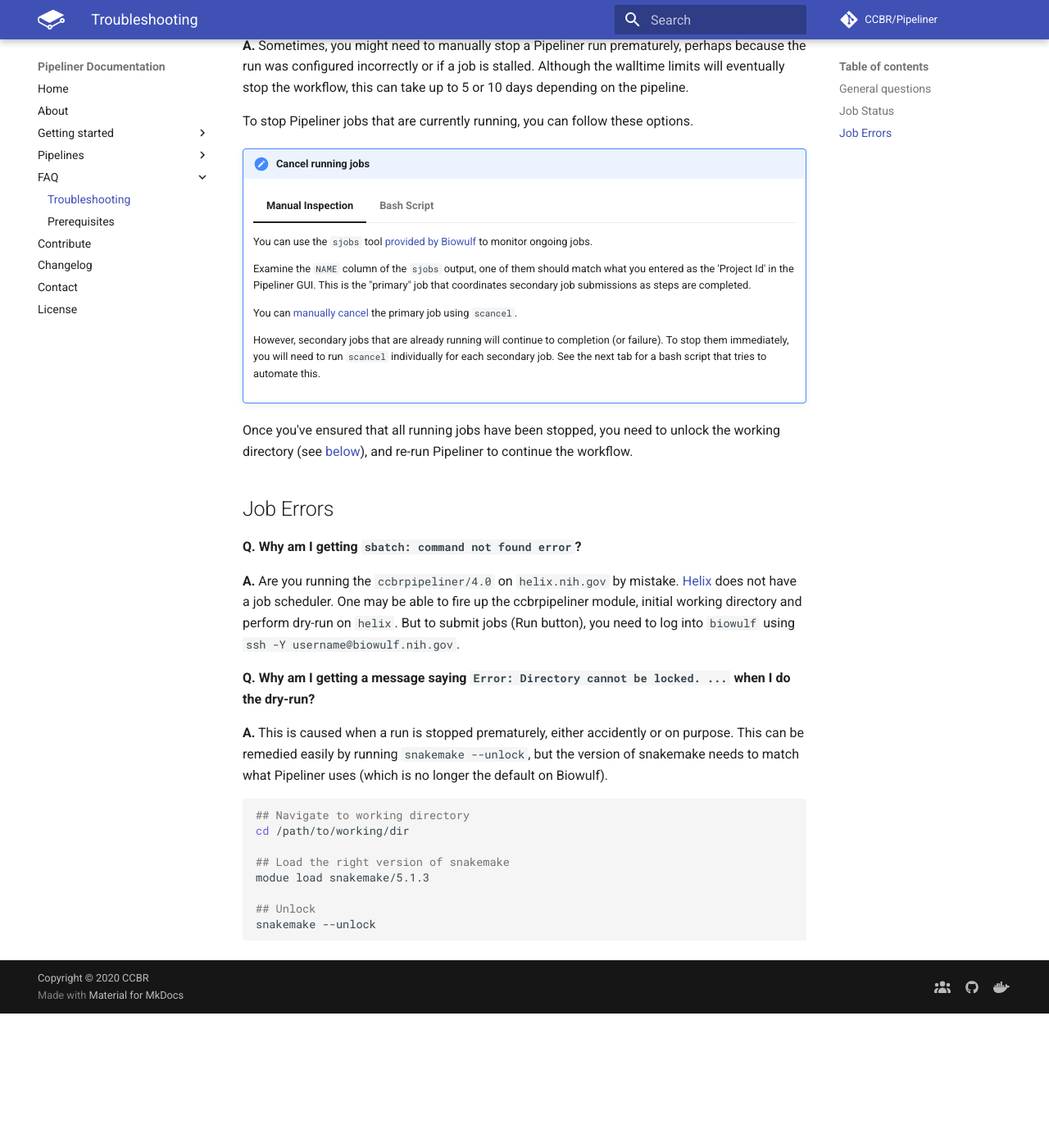
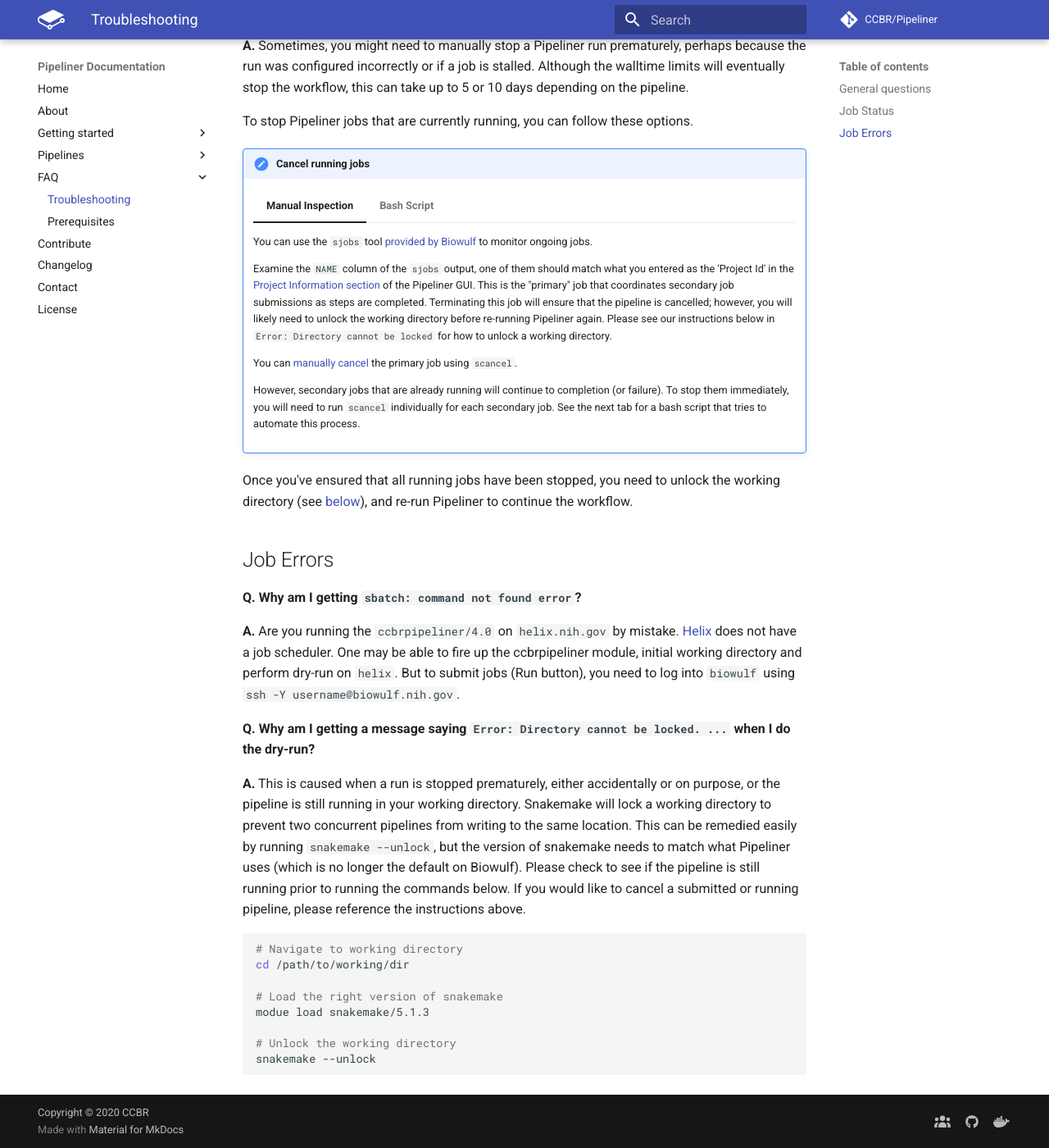
Before and after one commit to CCBR/pipeliner-docs, an MkDocs documentation site: the page built from docs/troubleshooting.md, in a window 1280 px wide and 1400 px high, scrolled down 1987 px. Shown: the whole window at 82% size. Built offline with MkDocs 1.6.1 and Material for MkDocs 9.7.7, drawn with Linux system fonts in a browser that asks for light colours; comment, search, counter and statistics services are not loaded; before the commit the page ends 3223 px from its top, so only the background shows below that.

Commit message:
Updating admonitions type to tldr and adding more info about unlocking working directory and canceling running pipeline

````diff
--- a/docs/troubleshooting.md
+++ b/docs/troubleshooting.md
@@ -142,16 +142,16 @@ Many failures are caused by filesystem or network issues on Biowulf, and in such
 
 To stop Pipeliner jobs that are currently running, you can follow these options.
 
-!!! Cancel-jobs "Cancel running jobs"
+!!! tldr "Cancel running jobs"
 
     === "Manual Inspection"
         You can use the `sjobs` tool [provided by Biowulf](https://hpc.nih.gov/docs/biowulf_tools.html#sjobs) to monitor ongoing jobs.
 
-        Examine the `NAME` column of the `sjobs` output, one of them should match what you entered as the 'Project Id' in the Pipeliner GUI. This is the "primary" job that coordinates secondary job submissions as steps are completed.
+        Examine the `NAME` column of the `sjobs` output, one of them should match what you entered as the 'Project Id' in the [Project Information section](../RNA-seq/Gene-and-isoform-expression-guided-tutorial/#step-0-fill-out-the-project-information-section) of the Pipeliner GUI. This is the "primary" job that coordinates secondary job submissions as steps are completed. Terminating this job will ensure that the pipeline is cancelled; however, you will likely need to unlock the working directory before re-running Pipeliner again. Please see our instructions below in `Error: Directory cannot be locked` for how to unlock a working directory.
 
         You can [manually cancel](https://hpc.nih.gov/docs/userguide.html#delete) the primary job using `scancel`.
 
-        However, secondary jobs that are already running will continue to completion (or failure).  To stop them immediately, you will need to run `scancel` individually for each secondary job. See the next tab for a bash script that tries to automate this.
+        However, secondary jobs that are already running will continue to completion (or failure).  To stop them immediately, you will need to run `scancel` individually for each secondary job. See the next tab for a bash script that tries to automate this process.
 
     === "Bash Script"
         When there are lots of secondary jobs running, or if you have multiple Pipeliner runs ongoing simultaneously, it's not feasible to manually cancel jobs based on the `sjobs` output (see previous tab).
@@ -181,16 +181,16 @@ Once you've ensured that all running jobs have been stopped, you need to unlock
 
 **Q. Why am I getting a message saying `Error: Directory cannot be locked. ...` when I do the dry-run?**
 
-**A.** This is caused when a run is stopped prematurely, either accidently or on purpose.  This can be remedied easily by running `snakemake --unlock`, but the version of snakemake needs to match what Pipeliner uses (which is no longer the default on Biowulf).
+**A.** This is caused when a run is stopped prematurely, either accidentally or on purpose, or the pipeline is still running in your working directory. Snakemake will lock a working directory to prevent two concurrent pipelines from writing to the same location. This can be remedied easily by running `snakemake --unlock`, but the version of snakemake needs to match what Pipeliner uses (which is no longer the default on Biowulf). Please check to see if the pipeline is still running prior to running the commands below. If you would like to cancel a submitted or running pipeline, please reference the instructions above.
 
 ```bash
-## Navigate to working directory
+# Navigate to working directory
 cd /path/to/working/dir
 
-## Load the right version of snakemake
+# Load the right version of snakemake
 modue load snakemake/5.1.3
 
-## Unlock
+# Unlock the working directory
 snakemake --unlock
 ```
 
````
Also changed, not shown: other parts of docs/troubleshooting.md (+3 -3 lines).
